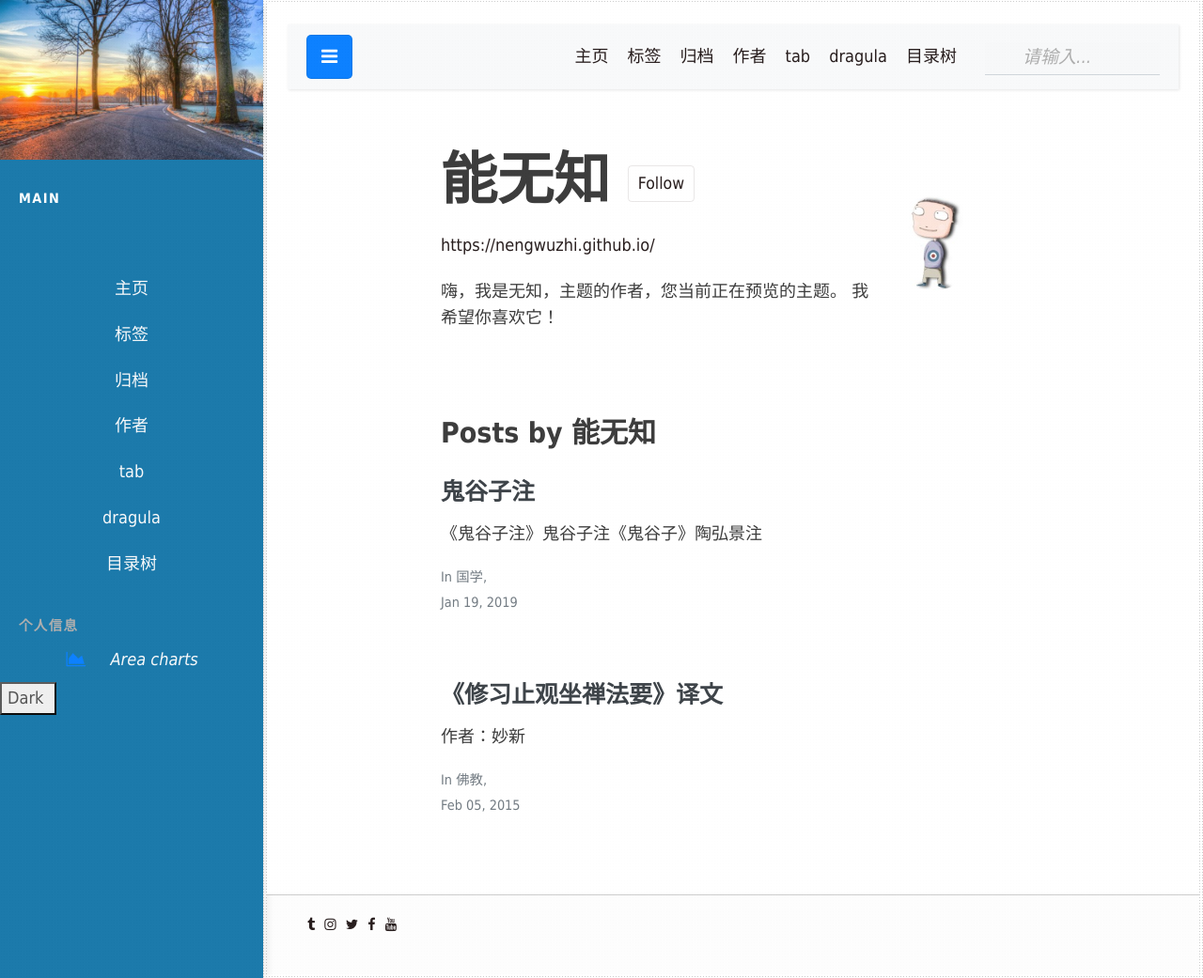
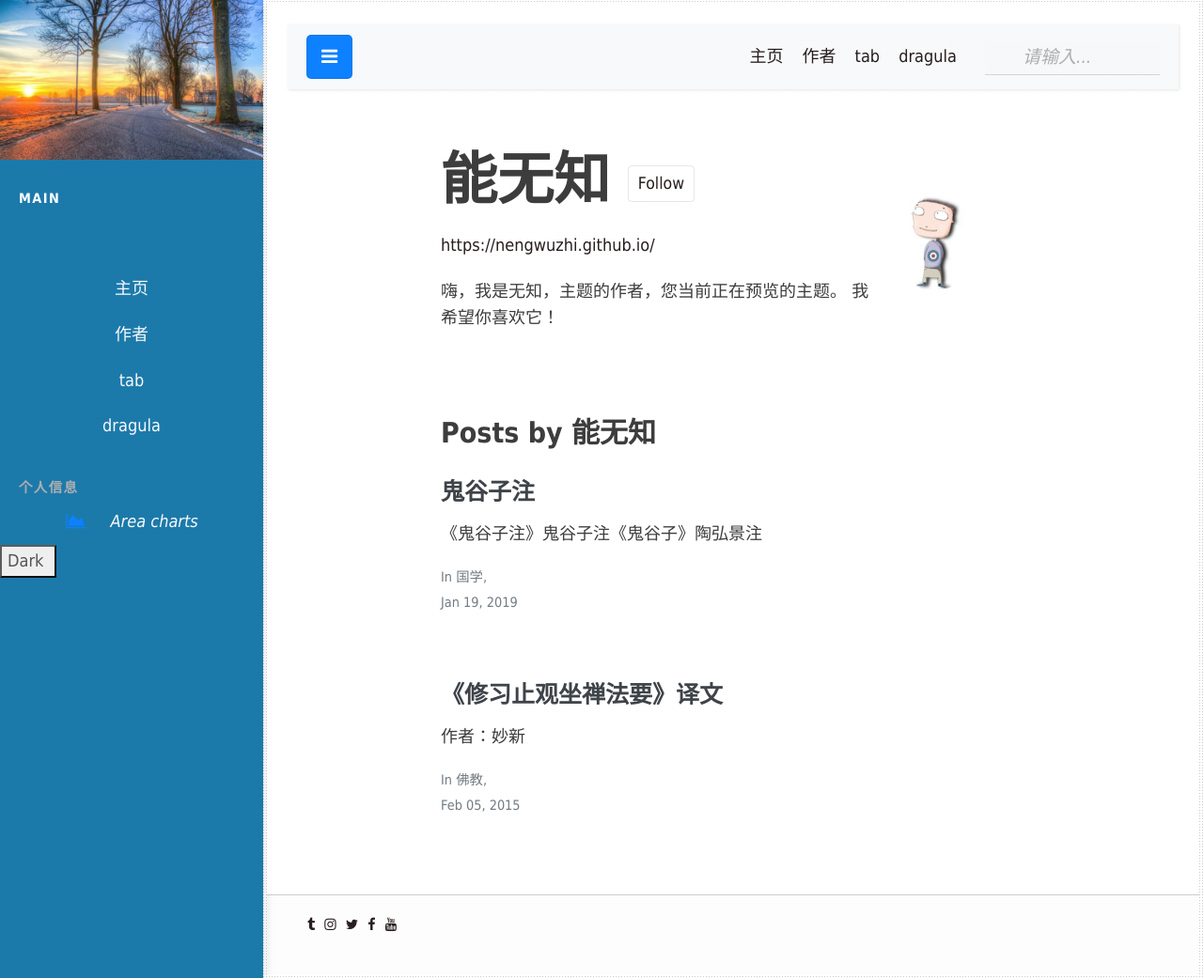
Before and after one commit to nengwuzhi/nengwuzhi.github.ioce, a Jekyll site: the page built from pages/author-author1.html, in a window 1280 px wide and 1041 px high. Shown: the whole window at 94% size. Built offline with Jekyll 4.4.1, drawn with Linux system fonts in a browser that asks for light colours; nearby versions of some CDN libraries.

Commit message:
Update _config.yml

```diff
--- a/_config.yml
+++ b/_config.yml
@@ -41,12 +41,10 @@ exclude: [.git, .gitignore, sass, .sass-cache, package.json, gruntfile.js, node_
 
 # Navigation buttons in the front page.s
 nav:
-    - {title: 标签, description: 转到主页, url: 'https://nengwuzhi.github.io/tags'}
-    - {title: 归档, description: 所有文章, url: 'https://nengwuzhi.github.io/archive/'}
     - {title: 作者, description: 关于作者, url: 'https://nengwuzhi.github.io/authors-list'}
     - {title: tab, description: tab, url: 'https://nengwuzhi.github.io/all'}
     - {title: dragula, description: dragula, url: 'https://nengwuzhi.github.io/dragula'}
-    - {title: 目录树, description: jstree, url: 'https://nengwuzhi.github.io/zTree'}
+
 authors:
 
   author1:
```
